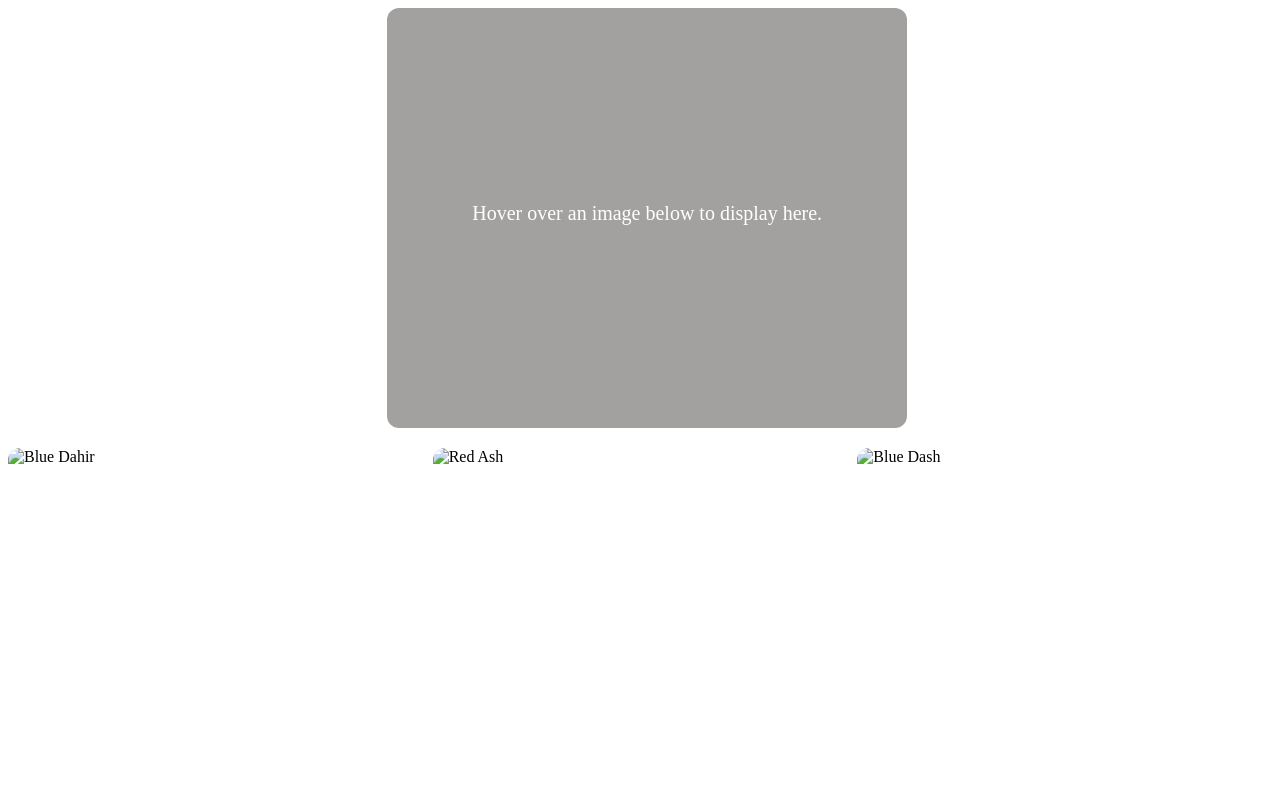
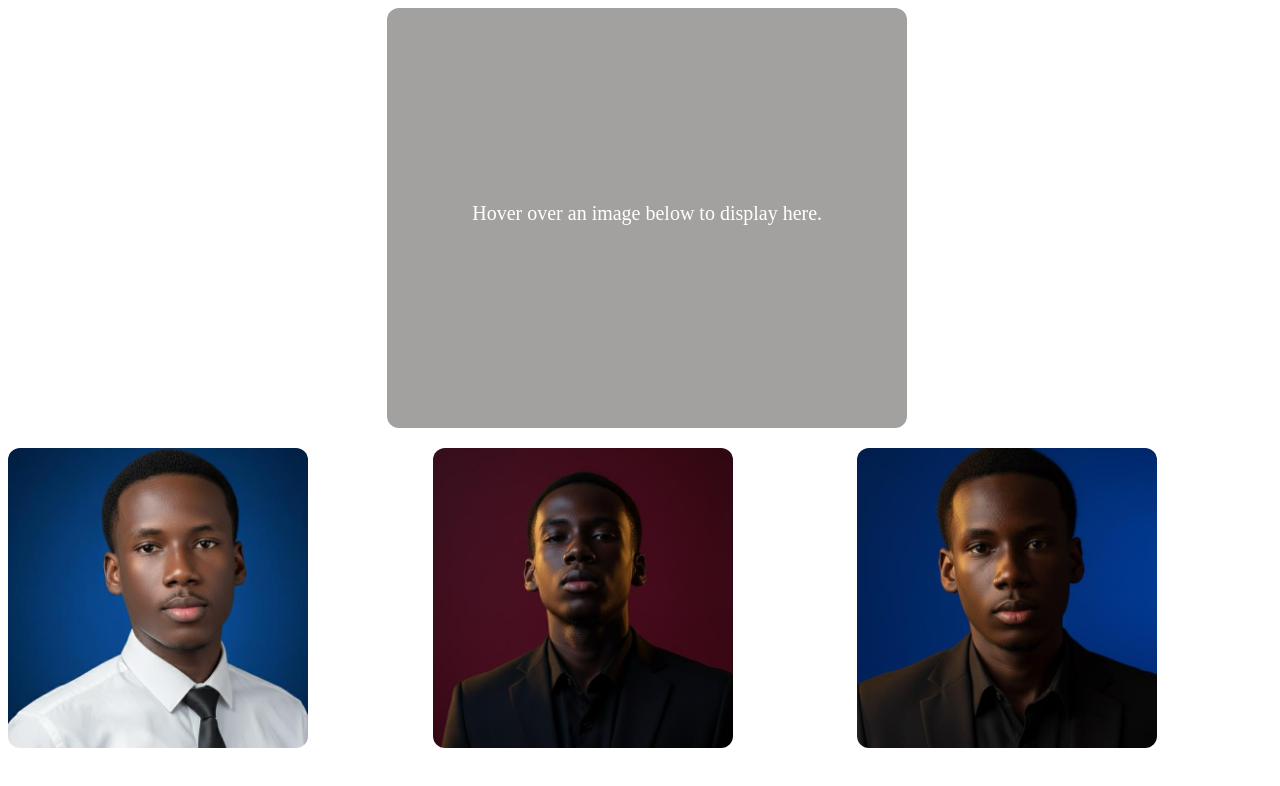
Before and after one commit to dahiroub/mon-blog, a plain HTML site: page index.html in a window 1280 px wide. Drawn offline with Linux system fonts and the light colour scheme.

Commit message:
Update index.html

```diff
--- a/index.html
+++ b/index.html
@@ -57,17 +57,17 @@
     </div>
 
     <div class="imgage">
-        <img src="img/bluedahir.jpg"
+        <img src="bluedahir.jpg"
              alt="Blue Dahir"
              onmouseover="upDate(this)"
              onmouseout="unDo()">
 
-        <img src="img/Redash.jpg"
+        <img src="Redash.jpg"
              alt="Red Ash"
              onmouseover="upDate(this)"
              onmouseout="unDo()">
 
-        <img src="img/bluedash.jpg"
+        <img src="bluedash.jpg"
              alt="Blue Dash"
              onmouseover="upDate(this)"
              onmouseout="unDo()">
```
